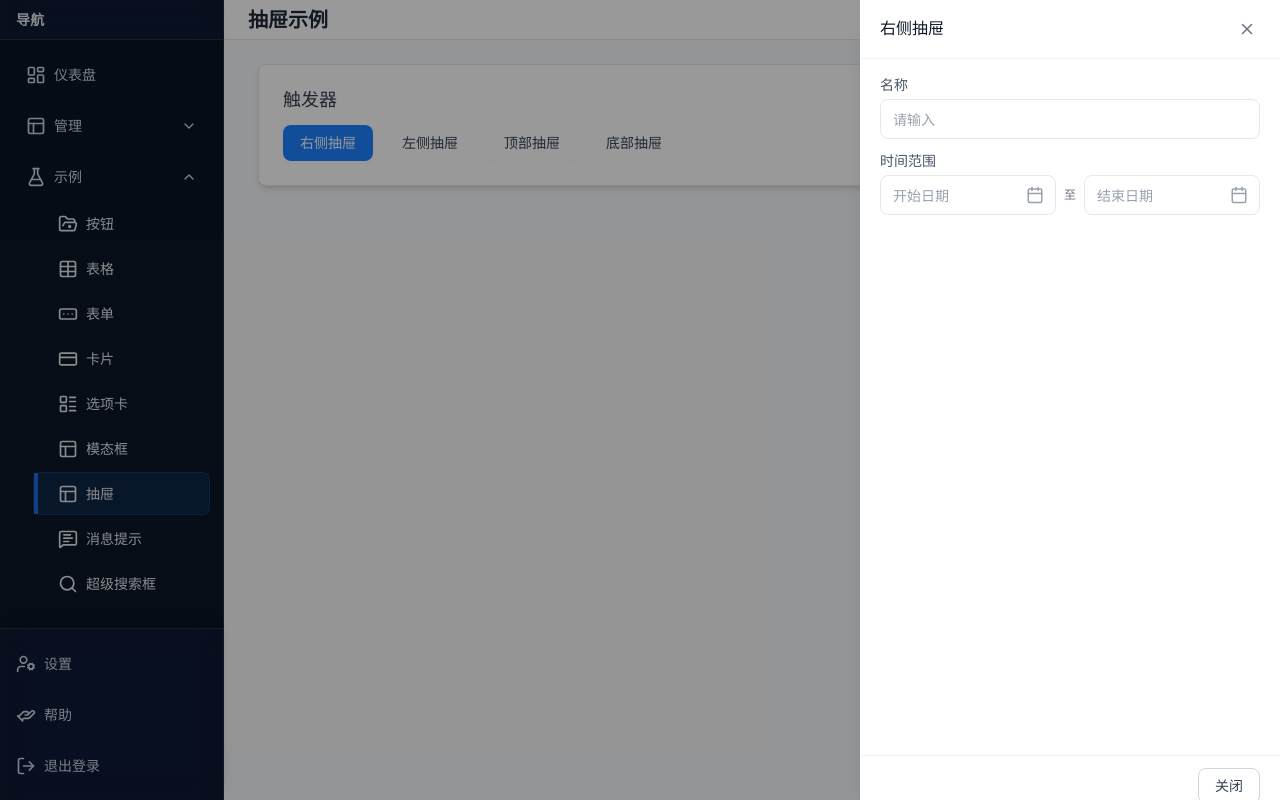
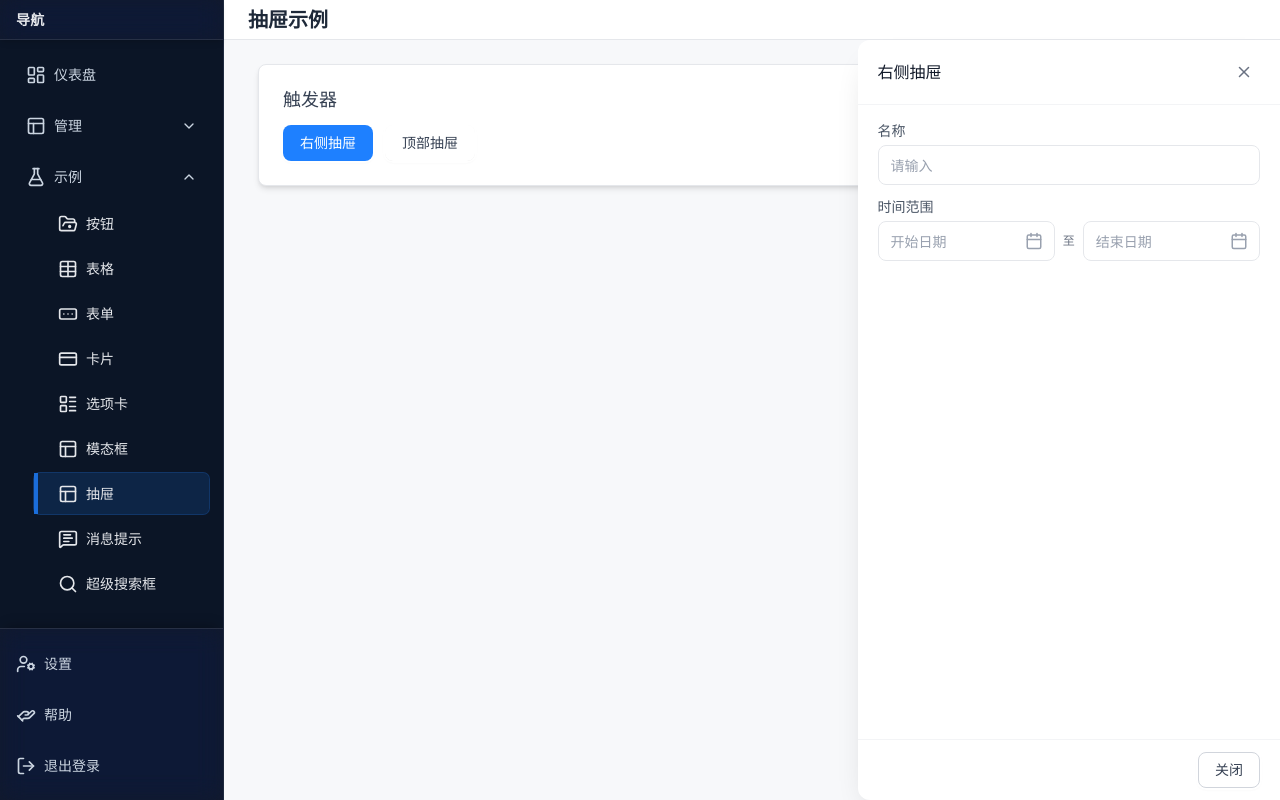
Before and after one commit to zhoumingxuan/sass-ui, a Next.js app: page /demo/drawer in a window 1280 px wide. Both pictures are taken after a click on the button "右侧抽屉". Built offline with nearby package versions, Linux system fonts and the light colour scheme.

Commit message:
模态框和抽屉组件修改

```diff
--- a/src/app/demo/drawer/page.tsx
+++ b/src/app/demo/drawer/page.tsx
@@ -10,9 +10,7 @@ import { menuItems, footerItems } from '@/components/menuItems';
 
 export default function DrawerDemo() {
   const [right, setRight] = useState(false);
-  const [left, setLeft] = useState(false);
   const [top, setTop] = useState(false);
-  const [bottom, setBottom] = useState(false);
 
   return (
     <Layout
@@ -20,17 +18,15 @@ export default function DrawerDemo() {
       footerItems={footerItems}
       header={<div className="text-xl font-semibold text-gray-800">抽屉示例</div>}
     >
-      <div className="space-y-6">
+      <div className="relative space-y-6 min-h-[520px]">
         <Card title="触发器">
           <div className="flex flex-wrap gap-3">
             <Button onClick={() => setRight(true)}>右侧抽屉</Button>
-            <Button appearance="ghost" variant="default" onClick={() => setLeft(true)}>左侧抽屉</Button>
             <Button appearance="ghost" variant="default" onClick={() => setTop(true)}>顶部抽屉</Button>
-            <Button appearance="ghost" variant="default" onClick={() => setBottom(true)}>底部抽屉</Button>
           </div>
         </Card>
 
-        <Drawer open={right} onClose={() => setRight(false)} title="右侧抽屉" placement="right" width={420}
+        <Drawer open={right} onClose={() => setRight(false)} title="右侧抽屉" placement="right"
           footer={<div className="flex items-center justify-end gap-2"><Button variant="default" onClick={() => setRight(false)}>关闭</Button></div>}
         >
           <div className="space-y-3">
@@ -39,24 +35,10 @@ export default function DrawerDemo() {
           </div>
         </Drawer>
 
-        <Drawer open={left} onClose={() => setLeft(false)} title="左侧抽屉" placement="left" width={360}
-          footer={<div className="flex items-center justify-end gap-2"><Button variant="default" onClick={() => setLeft(false)}>关闭</Button></div>}
-        >
-          <div className="space-y-3">
-            <Input.Select label="分类" options={[{ value: 'all', label: '全部' }, { value: '1', label: '类型一' }]} />
-          </div>
-        </Drawer>
-
-        <Drawer open={top} onClose={() => setTop(false)} title="顶部抽屉" placement="top" width={360}
+        <Drawer open={top} onClose={() => setTop(false)} title="顶部抽屉" placement="top"
           footer={<div className="flex items-center justify-end gap-2"><Button variant="default" onClick={() => setTop(false)}>关闭</Button></div>}
         >
           顶部抽屉适合通告类或筛选汇总内容。
-        </Drawer>
-
-        <Drawer open={bottom} onClose={() => setBottom(false)} title="底部抽屉" placement="bottom" width={360}
-          footer={<div className="flex items-center justify-end gap-2"><Button variant="default" onClick={() => setBottom(false)}>关闭</Button></div>}
-        >
-          底部抽屉适合移动端或需要就近操作的场景。
         </Drawer>
       </div>
     </Layout>
--- a/src/components/Drawer.tsx
+++ b/src/components/Drawer.tsx
@@ -1,9 +1,11 @@
 'use client';
 
-import Modal from './Modal';
-import type { ReactNode } from 'react';
+import { useEffect, useId, useMemo, useRef, useState } from 'react';
+import { createPortal } from 'react-dom';
+import type { ReactNode, CSSProperties } from 'react';
+import { X } from 'lucide-react';
 
-type Placement = 'right' | 'left' | 'top' | 'bottom';
+type Placement = 'right' | 'top';
 
 type DrawerProps = {
   open?: boolean;
@@ -11,13 +13,14 @@ type DrawerProps = {
   title?: ReactNode;
   children?: ReactNode;
   placement?: Placement;
-  width?: number | string; // width for left/right; for top/bottom it's height if passed as number/string
+  width?: number | string; // left/right => width; top/bottom => height
   footer?: ReactNode | null;
   closable?: boolean;
   maskClosable?: boolean;
   keyboard?: boolean;
   className?: string;
   wrapperClassName?: string;
+  zIndex?: number;
 };
 
 export default function Drawer({
@@ -29,27 +32,97 @@ export default function Drawer({
   width,
   footer,
   closable = true,
-  maskClosable = true,
+  maskClosable = false,
   keyboard = true,
   className = '',
   wrapperClassName = '',
+  zIndex = 1000,
 }: DrawerProps) {
-  return (
-    <Modal
-      open={open}
-      onClose={onClose}
-      title={title}
-      mode="drawer"
-      placement={placement}
-      width={width}
-      footer={footer}
-      closable={closable}
-      maskClosable={maskClosable}
-      keyboard={keyboard}
-      className={className}
-      wrapperClassName={wrapperClassName}
+  const visible = !!open;
+  const headerId = useId();
+  const bodyId = useId();
+  const overlayRef = useRef<HTMLDivElement>(null);
+  const [mountNode, setMountNode] = useState<Element | null>(null);
+
+  useEffect(() => {
+    if (typeof document !== 'undefined') {
+      setMountNode(document.getElementById('layout-body'));
+    }
+  }, []);
+
+  useEffect(() => {
+    if (!keyboard || !visible) return;
+    const onKey = (e: KeyboardEvent) => { if (e.key === 'Escape') onClose?.(); };
+    document.addEventListener('keydown', onKey);
+    return () => document.removeEventListener('keydown', onKey);
+  }, [keyboard, visible, onClose]);
+
+  const panelStyle = useMemo(() => {
+    if (!width) return undefined;
+    return { [placement === 'right' ? 'width' : 'height']: typeof width === 'number' ? `${width}px` : width } as CSSProperties;
+  }, [width, placement]);
+
+  if (!visible) return null;
+
+  const isHorizontal = placement === 'right';
+
+  const handleMaskClick: React.MouseEventHandler<HTMLDivElement> = (e) => {
+    if (!maskClosable) return;
+    if (e.target === overlayRef.current) onClose?.();
+  };
+
+  const overlay = (
+    <div
+      ref={overlayRef}
+      className={`absolute left-0 right-0 bottom-0 top-header flex ${wrapperClassName}`}
+      style={{ zIndex }}
+      onMouseDown={handleMaskClick}
+      aria-hidden={!visible}
     >
-      {children}
-    </Modal>
+      {maskClosable && (
+        <div className="absolute inset-0 bg-black/10" aria-hidden />
+      )}
+      <div
+        role="dialog"
+        aria-modal="false"
+        aria-labelledby={title ? headerId : undefined}
+        aria-describedby={bodyId}
+        className={[
+          'relative bg-white shadow-elevation-3 overflow-hidden flex flex-col',
+          isHorizontal ? 'h-full ml-auto rounded-l-xl' : 'w-full rounded-b-xl max-h-[70vh]',
+          // Adaptive width/height without hard-coding
+          !width && isHorizontal ? 'w-full sm:w-[clamp(20rem,40%,48rem)]' : '',
+          className,
+        ].join(' ')}
+        style={panelStyle}
+        onMouseDown={(e) => e.stopPropagation()}
+      >
+        <div className="px-5 py-4 flex items-center justify-between gap-2 border-b border-gray-100">
+          <div id={headerId} className="min-h-6 text-base font-medium text-gray-900 leading-6">{title}</div>
+          {closable && (
+            <button
+              onClick={onClose}
+              aria-label="关闭"
+              className="h-8 w-8 inline-flex items-center justify-center rounded-lg text-gray-500 hover:bg-gray-100 hover:text-gray-700 focus-visible:outline-none focus-visible:ring-2 focus-visible:ring-primary/20 focus-visible:ring-offset-2"
+            >
+              <X size={18} aria-hidden />
+            </button>
+          )}
+        </div>
+        <div id={bodyId} className={[
+          'px-5 py-4 text-sm leading-6 text-gray-700 flex-1 min-h-0 overflow-auto nice-scrollbar'
+        ].join(' ')}>
+          {children}
+        </div>
+        {typeof footer !== 'undefined' && (
+          <div className="px-5 py-3 border-t border-gray-100">
+            {footer}
+          </div>
+        )}
+      </div>
+    </div>
   );
+
+  if (mountNode) return createPortal(overlay, mountNode);
+  return overlay;
 }
--- a/src/components/Layout.tsx
+++ b/src/components/Layout.tsx
@@ -13,7 +13,7 @@ export function Header({ children }: { children: ReactNode }) {
 
 export function Content({ children }: { children: ReactNode }) {
   return (
-    <div className="flex-1 overflow-auto bg-bg px-6 py-6 nice-scrollbar scrollbar-stable">
+    <div className="flex-1 overflow-auto bg-bg px-6 py-6 nice-scrollbar scrollbar-stable relative">
       <div className="mx-auto max-w-screen-2xl space-y-6">{children}</div>
     </div>
   );
@@ -33,7 +33,7 @@ export default function Layout({
   return (
     <div className="flex h-screen bg-bg">
       <Menu items={menuItems} footerItems={footerItems} />
-      <div className="flex-1 flex flex-col">
+      <div id="layout-body" className="flex-1 flex flex-col relative">
         <Header>{header}</Header>
         <Content>{children}</Content>
       </div>
--- a/src/components/Modal.tsx
+++ b/src/components/Modal.tsx
@@ -206,13 +206,13 @@ export default function Modal({
         onMouseDown={(e) => e.stopPropagation()}
       >
         <div className={`bg-white ${isDrawer ? 'h-full ' + (width ? '' : 'w-modal ') + 'rounded-none' : 'rounded-xl'} shadow-elevation-3 overflow-hidden`}>
-          <div className={`px-5 ${isDrawer ? 'py-4' : 'pt-4 pb-3'} flex items-start justify-between gap-2 border-b border-gray-100`}>
+          <div className={`px-5 ${isDrawer ? 'py-4' : 'pt-4 pb-3'} flex items-center justify-between gap-2 border-b border-gray-100`}>
             <div id={headerId} className="min-h-6">{titleNode}</div>
             {closable && (
               <button
                 onClick={onClose}
                 aria-label="关闭"
-                className="-m-1 p-2 rounded-lg text-gray-500 hover:bg-gray-100 hover:text-gray-700 focus-visible:outline-none focus-visible:ring-2 focus-visible:ring-primary/20 focus-visible:ring-offset-2"
+                className="h-8 w-8 inline-flex items-center justify-center rounded-lg text-gray-500 hover:bg-gray-100 hover:text-gray-700 focus-visible:outline-none focus-visible:ring-2 focus-visible:ring-primary/20 focus-visible:ring-offset-2"
               >
                 <X size={18} aria-hidden />
               </button>
--- a/src/components/form/index.tsx
+++ b/src/components/form/index.tsx
@@ -233,19 +233,20 @@ function FormItem({
   colon,
 }: FormItemProps) {
   const form = useContext(FormContext);
+  if (!form) return <div className={className} style={style}>{children}</div>;
 
   // register/unregister
   React.useEffect(() => {
     if (!form || !name) return;
     const r = [...(rules || [])];
     if (required) r.unshift({ required: true });
-    form.register(name, { rules: r, valuePropName, validateTrigger });
-    return () => { form.unregister(name); };
+    form!.register(name, { rules: r, valuePropName, validateTrigger });
+    return () => { form!.unregister(name); };
     // eslint-disable-next-line react-hooks/exhaustive-deps
   }, [name, JSON.stringify(rules), required, valuePropName, JSON.stringify(validateTrigger)]);
 
-  const val = name ? form.getValue(name) : undefined;
-  const errs = name ? form.getError(name) : undefined;
+  const val = name ? form!.getValue(name) : undefined;
+  const errs = name ? form!.getError(name) : undefined;
   const hasErr = !!(errs && errs.length > 0);
 
   const child = children as React.ReactElement | undefined;
@@ -258,8 +259,8 @@ function FormItem({
     (childProps as Record<string, unknown>)[trigger] = (...args: unknown[]) => {
       if (origin) origin(...args);
       let v = getValueFromEvent ? getValueFromEvent(...args) : defaultGetValueFromEvent(valuePropName, ...args);
-      if (normalize) v = normalize(v, form.values);
-      form.setValue(name, v, { validate: Array.isArray(validateTrigger) ? validateTrigger.includes('change') : validateTrigger === 'change' });
+      if (normalize) v = normalize(v, form!.values);
+      form!.setValue(name, v, { validate: Array.isArray(validateTrigger) ? validateTrigger.includes('change') : validateTrigger === 'change' });
     };
 
     // blur validation
@@ -267,14 +268,12 @@ function FormItem({
     (childProps as Record<string, unknown>).onBlur = (...args: unknown[]) => {
       if (originBlur) originBlur(...args);
       if (Array.isArray(validateTrigger) ? validateTrigger.includes('blur') : validateTrigger === 'blur') {
-        if (name) form.validateField(name);
+        if (name) form!.validateField(name);
       }
     };
   }
-
-  if (!form) return <div className={className} style={style}>{children}</div>;
-  const isHorizontal = form.layout === 'horizontal';
-  const showColon = typeof colon === 'boolean' ? colon : form.colon !== false;
+  const isHorizontal = form!.layout === 'horizontal';
+  const showColon = typeof colon === 'boolean' ? colon : form!.colon !== false;
   const renderLabel = () => {
     if (!label) return null;
     const txt = typeof label === 'string' ? label : label;
@@ -286,7 +285,7 @@ function FormItem({
     );
   };
   if (isHorizontal) {
-    const labelBoxStyle: React.CSSProperties = { width: typeof form.labelWidth === 'number' ? `${form.labelWidth}px` : form.labelWidth };
+    const labelBoxStyle: React.CSSProperties = { width: typeof form!.labelWidth === 'number' ? `${form!.labelWidth}px` : form!.labelWidth };
     return (
       <div className={["mb-3", className].join(' ')} style={style}>
         <div className="flex items-center gap-4">
```
Also changed, not shown: src/app/demo/modal/page.tsx (+1 -17 lines).
